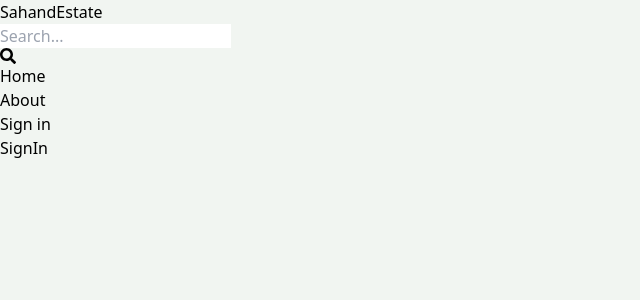
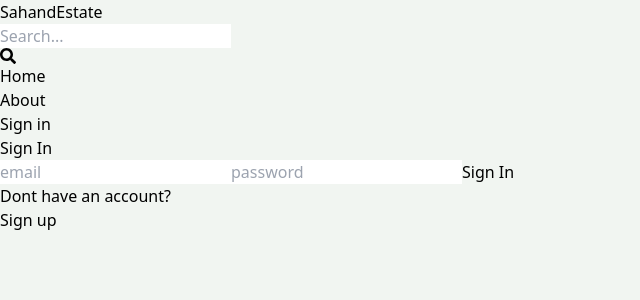
Before and after one commit to AbdulKreemShah2408/mern-estate, a React (Vite) app in the folder client/: page /sign-in in a window 1280 px wide. Shown: the top 300 px of the page, without its empty margins (0-640 px from the left). Built offline with nearby package versions, Linux system fonts and the light colour scheme.

Commit message:
complete sign in page functionality

```diff
--- a/client/src/pages/SignIn.jsx
+++ b/client/src/pages/SignIn.jsx
@@ -1,7 +1,63 @@
-import React from 'react'
+import React,{useState} from 'react'
+import {Link, useNavigate } from "react-router-dom"
+export default function SignIn() {
+  const [formData,setFormData]=useState({})
+  const [error,setError]=useState(null)
+  const [loading,setLoading]=useState(false)
+  const navigate=useNavigate();
+  const handleChange=(e)=>{
+     setFormData ({
+      ...formData,
+      [e.target.id]:e.target.value,
+     });
+  };
 
-export default function SignIn() {
+  const handleSubmit=async(e)=>{
+    e.preventDefault();
+    try {
+      setLoading(true);
+    const res=await fetch("/api/auth/signin",{
+      method:'POST',
+      headers:{
+        'Content-type':'application/json'
+      },
+      body:JSON.stringify(formData)
+    });
+    const data=await res.json();
+    console.log(data);
+    if(data.success===false){
+       setLoading(false);
+      setError(data.message);
+
+      return;
+    }
+    setLoading(false);
+    setError(null);
+    navigate("/");
+    } catch (error) {
+      setLoading(false);
+      setError(error.message)
+    }
+
+
+  };
+
   return (
-    <div>SignIn</div>
+    <div className='p-3 max-w-lg mx-auto'>
+      <h1 className='text-3xl text-center font-semibold my-7'>Sign In</h1>
+      <form className='flex flex-col gap-4' onSubmit={handleSubmit}>
+
+         <input type="email" placeholder='email' className='border p-3 rounded-lg' id='email' onChange={handleChange} />
+          <input type="password" placeholder='password' className='border p-3 rounded-lg' id='password' onChange={handleChange} />
+          <button disabled={loading} className='bg-slate-700 text-white p-3 rounded-lg uppercase hover:opacity-95 disabled:opacity-80'>{loading ? 'Loading...' :'Sign In'}</button>
+      </form >
+      <div className='flex gap-2 mt-5'>
+        <p>Dont have an account?</p>
+        <Link to={"/sign-up"}>
+        <span className='text-blue-700'>Sign up</span>
+        </Link>
+      </div>
+      {error && <p className='text-red-500 mt-50'>{error}</p>}
+    </div>
   )
 }
```
